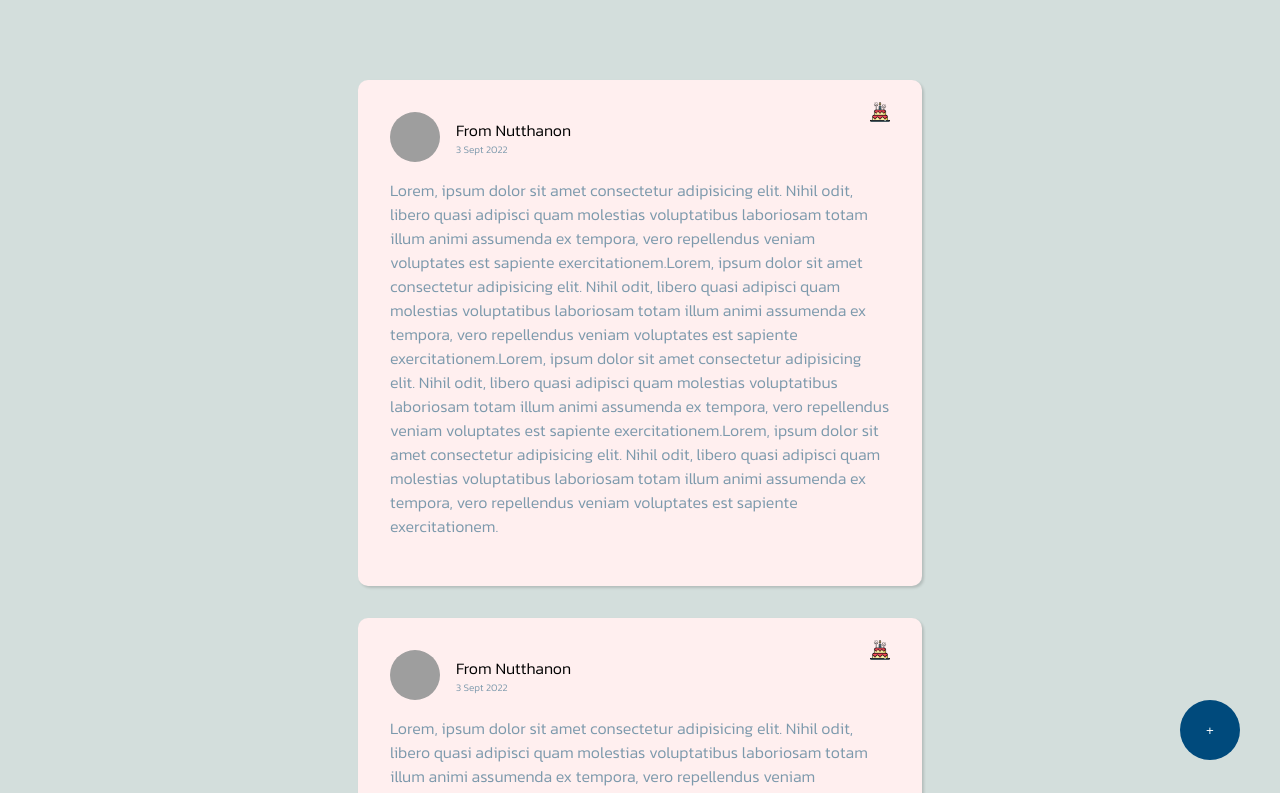
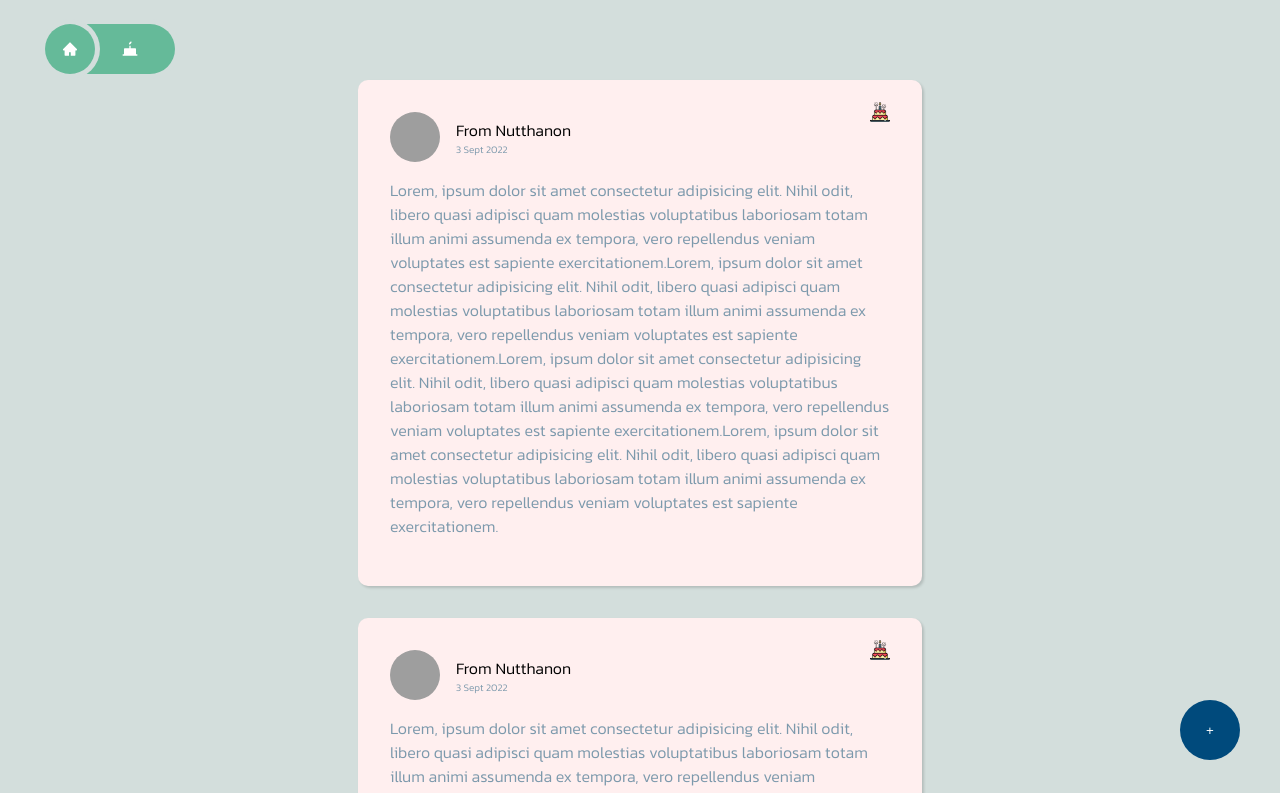
Before and after one commit to nutthanonn/happy-post, a React (Create React App) app in the folder client/: page /post in a window 1280 px wide. Shown: the top 793 px of the page. Built offline with nearby package versions, Linux system fonts and the light colour scheme; grey boxes are pictures that could not be loaded.

Commit message:
[+] update: modal add breadcrumb and post card

```diff
--- a/client/src/App.tsx
+++ b/client/src/App.tsx
@@ -1,5 +1,4 @@
 import React, { FC } from "react";
-import styled from "@emotion/styled";
 import Home from "./pages/Home";
 import Post from "./pages/Post";
 import { Routes, Route } from "react-router-dom";
@@ -14,10 +13,3 @@ const App: FC = () => {
 };
 
 export default App;
-
-const Box = styled.div`
-  display: flex;
-  justify-content: center;
-  align-items: center;
-  height: 100vh;
-`;
--- a/client/src/components/Modal.tsx
+++ b/client/src/components/Modal.tsx
@@ -2,6 +2,7 @@ import React, { FC } from "react";
 import styled from "@emotion/styled";
 import avatar from "../assets/avatar.png";
 import { keyframes } from "@emotion/react";
+import Draggable from "react-draggable"; // The default
 
 interface ModalProps {
   closeModal: () => void;
@@ -17,6 +18,7 @@ const Modal: FC<ModalProps> = (props) => {
 
   return (
     <Box onClick={handleClick}>
+      <Draggable>
         <Container>
           <form action="">
             <BoxTitle>
@@ -31,6 +33,7 @@ const Modal: FC<ModalProps> = (props) => {
             <Button>submit</Button>
           </form>
         </Container>
+      </Draggable>
     </Box>
   );
 };
@@ -53,7 +56,7 @@ const Box = styled.div`
   left: 0;
   z-index: 999;
   background-color: rgba(0, 0, 0, 0.5);
-  animation: ${openAnimation} 1s ease 1;
+  animation: ${openAnimation} 0.5s ease 1;
 `;
 
 const Container = styled.div`
@@ -66,6 +69,7 @@ const Container = styled.div`
   border-radius: 10px;
   border: 1px solid #ffc4d0;
   box-shadow: rgba(100, 100, 111, 0.2) 0px 7px 29px 0px;
+  cursor: move;
 
   > form {
     margin: 2rem;
--- a/client/src/pages/Post.tsx
+++ b/client/src/pages/Post.tsx
@@ -2,10 +2,12 @@ import React, { FC } from "react";
 import styled from "@emotion/styled";
 import Card from "../components/Card";
 import Navigation from "../share/Navigation";
+import Breadcrumb from "../share/Breadcrumb";
 
 const Post: FC = () => {
   return (
     <Box>
+      <Breadcrumb />
       <Navigation />
       <Contaienr>
         <Card
--- /dev/null
+++ b/client/src/share/Breadcrumb.tsx
@@ -0,0 +1,98 @@
+import React, { FC } from "react";
+import styled from "@emotion/styled";
+import { AiFillHome } from "react-icons/ai";
+import { RiCakeFill } from "react-icons/ri";
+
+interface BreadcrumbProps {
+  icon?: string;
+  path?: Array<string>;
+}
+
+const Breadcrumb: FC<BreadcrumbProps> = (props) => {
+  return (
+    <Box>
+      <UlCustom>
+        <LiCustom>
+          <LinkCustom href="#">
+            <RiCakeFill className="icon" />
+            <span className="text">Post</span>
+          </LinkCustom>
+        </LiCustom>
+        <LiCustom>
+          <LinkCustom href={window.origin}>
+            <AiFillHome className="icon" />
+          </LinkCustom>
+        </LiCustom>
+      </UlCustom>
+    </Box>
+  );
+};
+
+export default Breadcrumb;
+
+const Box = styled.div`
+  box-sizing: border-box;
+  position: fixed;
+  top: 0;
+  left: 0;
+`;
+
+const UlCustom = styled.ul`
+  margin-left: 50px;
+  display: inline-block;
+  list-style: none;
+`;
+
+const LiCustom = styled.li`
+  float: right;
+  padding: 5px;
+  background-color: #d3dedc;
+  position: relative;
+  margin-left: -50px;
+  margin-top: 3px;
+  border-radius: 50px;
+
+  &:last-child > a {
+    padding: 0;
+  }
+  &:last-child:hover > a {
+    width: 50px;
+    height: 50px;
+    transform: scale(1.1);
+  }
+`;
+
+const LinkCustom = styled.a`
+  text-decoration: none;
+  height: 50px;
+  color: white;
+  background-color: #65ba99;
+  text-align: center;
+  min-width: 50px;
+  display: block;
+  line-height: 50px;
+  padding-left: 50px;
+  padding-right: 20px;
+  width: 50px;
+  transition: all 0.2s ease;
+  border-radius: 50px;
+  display: flex;
+  justify-content: center;
+  align-items: center;
+  gap: 0.5rem;
+  .icon {
+    display: inline-block;
+  }
+  .text {
+    display: none;
+    opacity: 0;
+  }
+  &:hover {
+    width: 100px;
+    background-color: #77c2a5;
+    .text {
+      display: inline-block;
+      opacity: 1;
+    }
+  }
+`;
```
Also changed, not shown: client/src/share/Breadcrumd.tsx (deleted, +0 -8 lines). Lines whose indentation alone changed are shown as unchanged.
